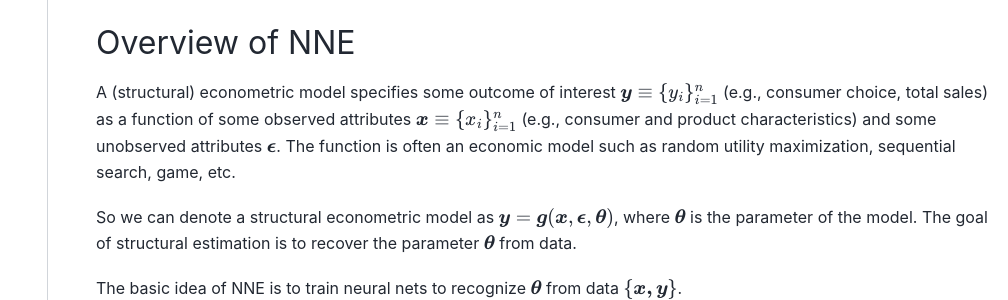
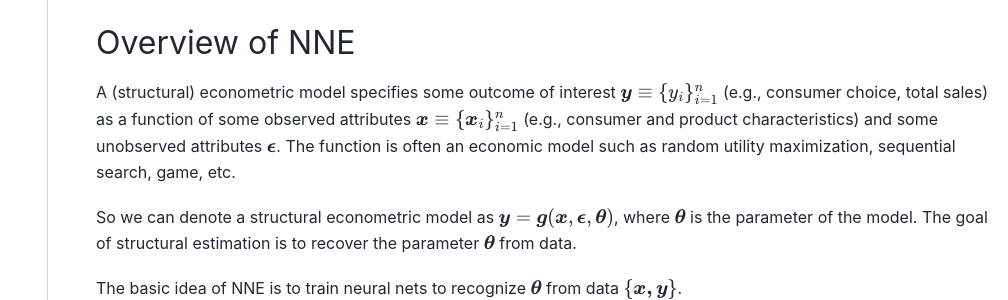
Before and after one commit to nnehome/nnehome.github.io, a Sphinx documentation site: the page built from docs/source/home/home.rst, in a window 1280 px wide. Shown: the part 529-829 px from the top of the page, without its empty margins (272-1280 px from the left). Built offline with Sphinx 7.4.7 and the PyData theme 0.15.4, drawn with Linux system fonts in a browser that asks for light colours.

Commit message:
some change

```diff
--- a/docs/source/home/home.rst
+++ b/docs/source/home/home.rst
@@ -21,7 +21,7 @@
 
 Overview of NNE
 ---------------
-A (structural) econometric model specifies some outcome of interest :math:`\boldsymbol{y}\equiv\{y_i\}_{i=1}^{n}` (e.g., consumer choice, total sales) as a function of some observed attributes :math:`\boldsymbol{x}\equiv\{x_i\}_{i=1}^{n}` (e.g., consumer and product characteristics) and some unobserved attributes :math:`\boldsymbol{\epsilon}`. The function is often an economic model such as random utility maximization, sequential search, game, etc.
+A (structural) econometric model specifies some outcome of interest :math:`\boldsymbol{y}\equiv\{y_i\}_{i=1}^{n}` (e.g., consumer choice, total sales) as a function of some observed attributes :math:`\boldsymbol{x}\equiv\{\boldsymbol{x}_i\}_{i=1}^{n}` (e.g., consumer and product characteristics) and some unobserved attributes :math:`\boldsymbol{\epsilon}`. The function is often an economic model such as random utility maximization, sequential search, game, etc.
 
 So we can denote a structural econometric model as :math:`\boldsymbol{y} = \boldsymbol{g}(\boldsymbol{x}, \boldsymbol{\epsilon},  \boldsymbol{\theta})`, where :math:`\boldsymbol{\theta}` is the parameter of the model. The goal of structural estimation is to recover the parameter :math:`\boldsymbol{\theta}` from data.
 
```
